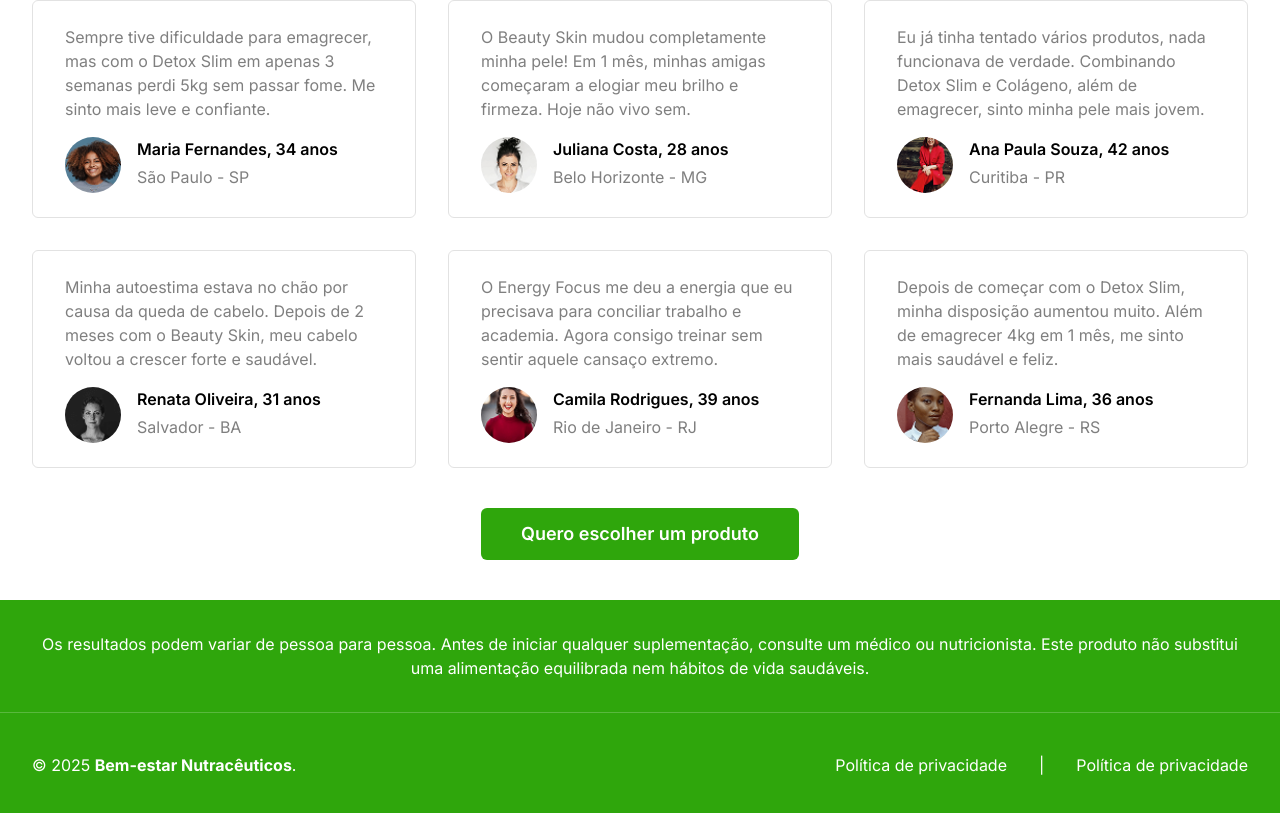
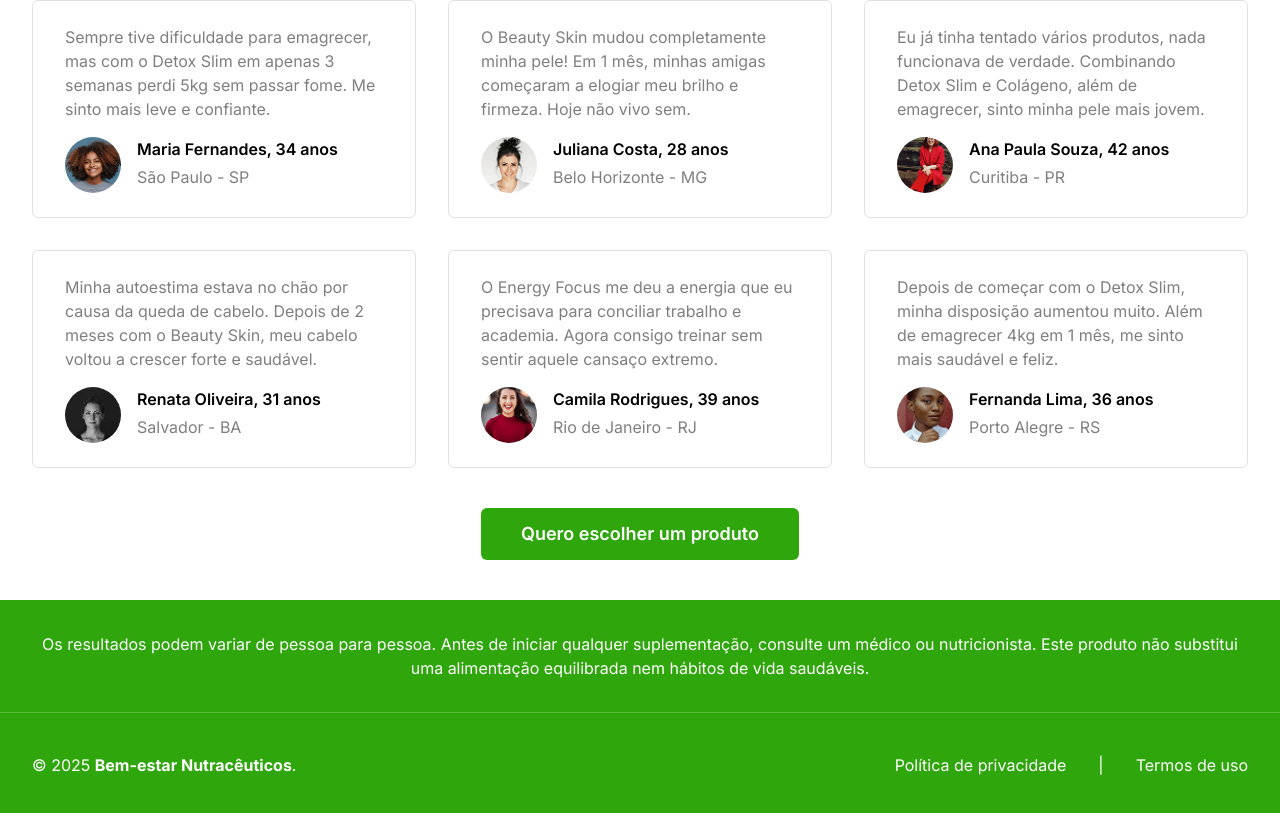
Before and after one commit to pablohenrique-dev/teste-gruposix, a Next.js app: page / in a window 1280 px wide. Shown: the part 2683-3496 px from the top of the page. Built offline with nearby package versions, Linux system fonts and the light colour scheme.

Commit message:
fix: add new label to link on footer

```diff
--- a/src/components/footer.tsx
+++ b/src/components/footer.tsx
@@ -10,7 +10,7 @@
         <div className="flex flex-col items-center gap-8 md:flex-row">
           <Link href="#">Política de privacidade</Link>
           <span className="hidden md:inline-block">|</span>
-          <Link href="#">Política de privacidade</Link>
+          <Link href="#">Termos de uso </Link>
         </div>
       </section>
     </footer>
```
